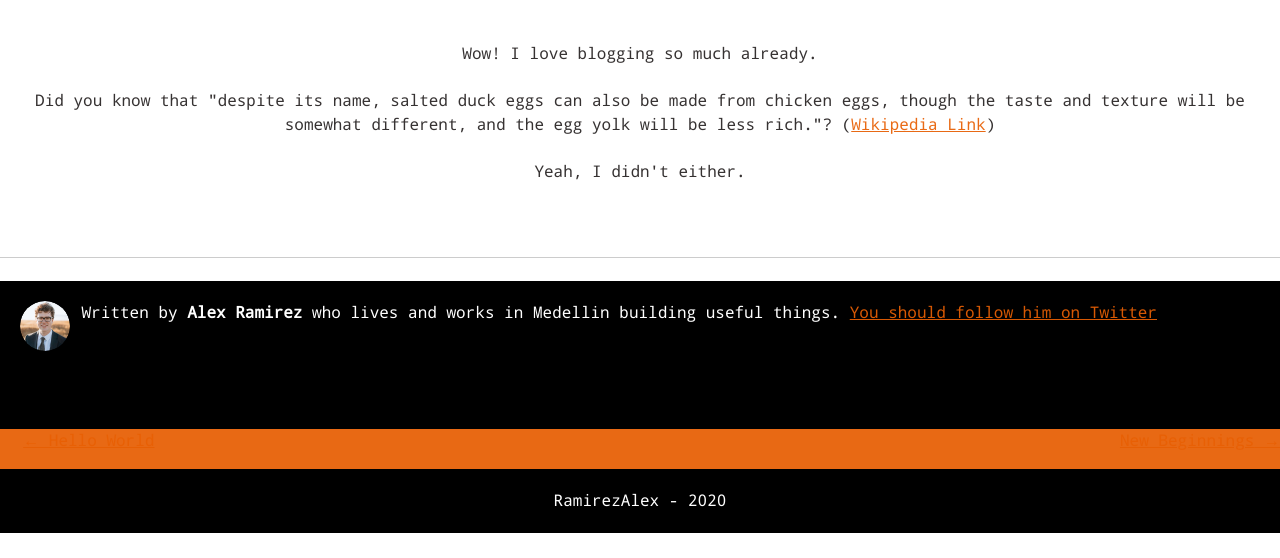
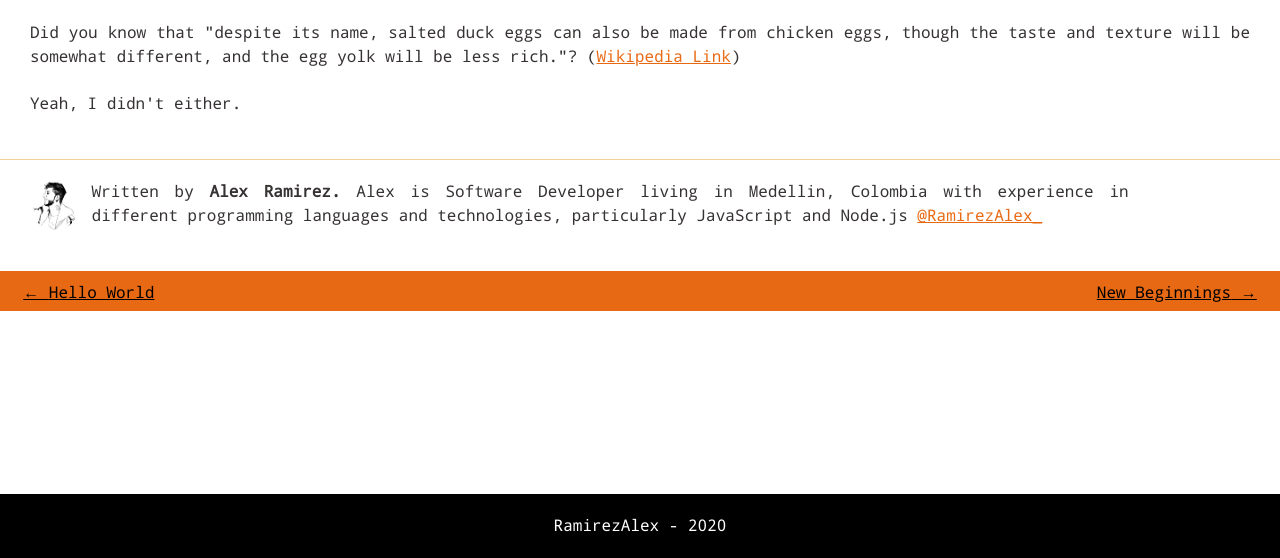
Before and after one commit to RamirezAlex/ramirezalex.github.io, a Gatsby site: page /my-second-post/ in a window 1280 px wide. Shown: the part 242-800 px from the top of the page. Built offline with nearby package versions, Linux system fonts and the light colour scheme; Gatsby itself is replaced by a stand-in of ours; some packages are replaced by stand-ins of ours.

Commit message:
improve blog layout

```diff
--- a/gatsby-config.js
+++ b/gatsby-config.js
@@ -4,7 +4,7 @@ module.exports = {
     description: `Software Developer with focus in JavaScript and Node.js`,
     author: {
       name: `Alex Ramirez`,
-      summary: `who lives and works in Medellin building useful things.`,
+      summary: `Alex is Software Developer living in Medellin, Colombia with experience in different programming languages and technologies, particularly JavaScript and Node.js`,
     },
     siteUrl: `https://ramirezalex.com/`,
     social: {
--- a/src/components/bio.js
+++ b/src/components/bio.js
@@ -5,16 +5,16 @@
  * See: https://www.gatsbyjs.org/docs/use-static-query/
  */
 
-import React from "react"
-import { useStaticQuery, graphql } from "gatsby"
-import Image from "gatsby-image"
+import React from 'react'
+import { useStaticQuery, graphql } from 'gatsby'
+import Image from 'gatsby-image'
 
-import { rhythm } from "../utils/typography"
+import { rhythm } from '../utils/typography'
 
 const Bio = () => {
   const data = useStaticQuery(graphql`
     query BioQuery {
-      avatar: file(absolutePath: { regex: "/profile-pic.jpg/" }) {
+      avatar: file(absolutePath: { regex: "/ramirezalex-white.png/" }) {
         childImageSharp {
           fixed(width: 50, height: 50) {
             ...GatsbyImageSharpFixed
@@ -37,13 +37,9 @@ const Bio = () => {
 
   const { author, social } = data.site.siteMetadata
   return (
-    <div
-      style={{
-        display: `flex`,
-        marginBottom: rhythm(2.5),
-      }}
-    >
+    <section id="bio">
       <Image
+        className='profile-biok-image'
         fixed={data.avatar.childImageSharp.fixed}
         alt={author.name}
         style={{
@@ -57,13 +53,13 @@ const Bio = () => {
         }}
       />
       <p>
-        Written by <strong>{author.name}</strong> {author.summary}
+        Written by <strong>{author.name}.</strong> {author.summary}
         {` `}
         <a href={`https://twitter.com/${social.twitter}`}>
-          You should follow him on Twitter
+          @RamirezAlex_
         </a>
       </p>
-    </div>
+    </section>
   )
 }
 
--- a/src/components/layout.js
+++ b/src/components/layout.js
@@ -5,7 +5,7 @@
  * See: https://www.gatsbyjs.org/docs/use-static-query/
  */
 
-import React, { useState } from "react"
+import React, { useState, useL } from "react"
 import PropTypes from "prop-types"
 import { useStaticQuery, graphql } from "gatsby"
 import { Helmet } from "react-helmet"
@@ -15,7 +15,44 @@ import Navbar from "./navbar"
 import "./layout.css"
 
 const Layout = ({ children }) => {
-  const [isDarkMode,  turnOffTheLight] = useState(false)
+  // Hook
+  function useLocalStorage(key, initialValue) {
+    // State to store our value
+    // Pass initial state function to useState so logic is only executed once
+    const [storedValue, setStoredValue] = useState(() => {
+      try {
+        // Get from local storage by key
+        const item = window.localStorage.getItem(key);
+        // Parse stored json or if none return initialValue
+        return item ? JSON.parse(item) : initialValue;
+      } catch (error) {
+        // If error also return initialValue
+        console.log(error);
+        return initialValue;
+      }
+    });
+
+    // Return a wrapped version of useState's setter function that ...
+    // ... persists the new value to localStorage.
+    const setValue = value => {
+      try {
+        // Allow value to be a function so we have same API as useState
+        const valueToStore =
+          value instanceof Function ? value(storedValue) : value;
+        // Save state
+        setStoredValue(valueToStore);
+        // Save to local storage
+        window.localStorage.setItem(key, JSON.stringify(valueToStore));
+      } catch (error) {
+        // A more advanced implementation would handle the error case
+        console.log(error);
+      }
+    };
+
+    return [storedValue, setValue];
+  }
+
+  const [isDarkMode,  turnOffTheLight] = useLocalStorage('isDarkMode', false)
 
   const data = useStaticQuery(graphql`
     query SiteTitleQuery {
--- a/src/pages/index.js
+++ b/src/pages/index.js
@@ -13,7 +13,7 @@ const IndexPage = () => (
           <h2>Software Developer</h2>
         </div>
         <div class="half-block">
-          <div class="profile-image"></div>
+          <picture class="profile-image"></picture>
         </div>
       </header>
       <section id="info">
--- a/src/styles/global.css
+++ b/src/styles/global.css
@@ -4,7 +4,7 @@
 }
 
 html {
-  height: 100%;
+  min-height: 100%;
 }
 
 body {
@@ -39,18 +39,22 @@ a {
 }
 
 main {
-  height: 100%;
+  min-height: 100%;
   display: flex;
   flex-direction: column;
 }
 
 #content {
   flex: 1;
-  height: 100%;
+  min-height: 100%;
 }
 
 header, section {
-  padding: 50px 0;
+  padding: 50px 30px;
+}
+
+article {
+  text-align: justify;
 }
 
 .half-block {
@@ -83,6 +87,18 @@ header, section {
   color: rgb(255, 255, 255);
 }
 
+#bio .profile-biok-image, #bio p {
+  vertical-align: top;
+}
+
+#bio p {
+  width: 85%;
+  display: inline-block;
+}
+
+.dark-mode .profile-biok-image {
+  filter: invert(1);
+}
 
 h1 {
   font-size: 48px;
@@ -98,9 +114,11 @@ h2 {
 #info {
   font-size: 24px;
   line-height: 48px;
+}
+
+#info, .blog-article {
   border-top: solid 1px #f3d299;
   border-bottom: solid 1px #f3d299;
-  padding: 50px 30px;
 }
 
 #social-media ul {
@@ -124,6 +142,30 @@ footer {
   padding: 20px;
 }
 
+.page-blog section {
+  padding: 20px 30px;
+}
+
+.page-blog .blog-headings {
+  padding-top: 40px;
+}
+
+.page-blog nav {
+  padding: 10px 0px 0px;
+}
+
+.page-blog ul {
+  margin-right: 1.45rem;
+}
+
+.page-blog nav a {
+  color: black;
+}
+
+.dark-mode .page-blog nav a {
+  color: white;
+}
+
 /*
  * Purpose:
  * Assign height: "100%" to
@@ -133,6 +175,7 @@ footer {
 
 html, body, #___gatsby, #gatsby-focus-wrapper {
   height: 100%;
+  min-height: 100%;
 }
 
 body {
--- a/src/templates/blog-post.js
+++ b/src/templates/blog-post.js
@@ -17,35 +17,18 @@ const BlogPostTemplate = ({ data, pageContext, location }) => {
         title={post.frontmatter.title}
         description={post.frontmatter.description || post.excerpt}
       />
+      <div id="content" className="page-blog">
         <article>
-        <header>
-          <h1
-            style={{
-              marginTop: rhythm(1),
-              marginBottom: 0,
-            }}
-          >
+          <section className="blog-headings">
+            <h1>
               {post.frontmatter.title}
             </h1>
-          <p
-            style={{
-              ...scale(-1 / 5),
-              display: `block`,
-              marginBottom: rhythm(1),
-            }}
-          >
+            <p>
               {post.frontmatter.date}
             </p>
-        </header>
-        <section dangerouslySetInnerHTML={{ __html: post.html }} />
-        <hr
-          style={{
-            marginBottom: rhythm(1),
-          }}
-        />
-        <footer>
+          </section>
+          <section className="blog-article" dangerouslySetInnerHTML={{ __html: post.html }} />
           <Bio />
-        </footer>
         </article>
 
         <nav>
@@ -74,6 +57,7 @@ const BlogPostTemplate = ({ data, pageContext, location }) => {
             </li>
           </ul>
         </nav>
+      </div>
     </Layout>
   )
 }
```
Also changed, not shown: content/assets/gatsby-icon.png, content/assets/profile-pic.jpg (deleted), content/assets/ramirezalex-white.png (added). Lines whose indentation alone changed are shown as unchanged.
